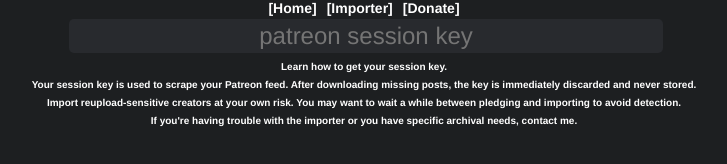
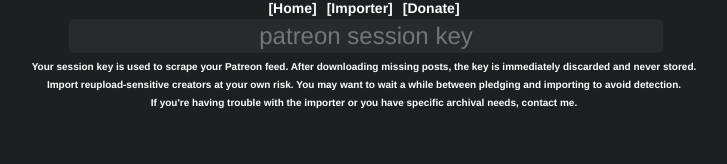
Before and after one commit to thedemodev/Kemono, a website: page public/importer/index.html in a window 1280 px wide. Shown: the whole page, without its empty margins (276-1003 px from the left). Drawn offline with nearby package versions, Linux system fonts and the light colour scheme.

Commit message:
remove tutorial link i never finished

```diff
--- a/public/importer/index.html
+++ b/public/importer/index.html
@@ -40,7 +40,6 @@
         </form>
       </div>
       <div class="footer">
-        <p>Learn how to get your session key.</p>
         <p>Your session key is used to scrape your Patreon feed. After downloading missing posts, the key is immediately discarded and never stored.</p>
         <p>Import reupload-sensitive creators at your own risk. You may want to wait a while between pledging and importing to avoid detection.</p>
         <p>If you're having trouble with the importer or you have specific archival needs,
```
